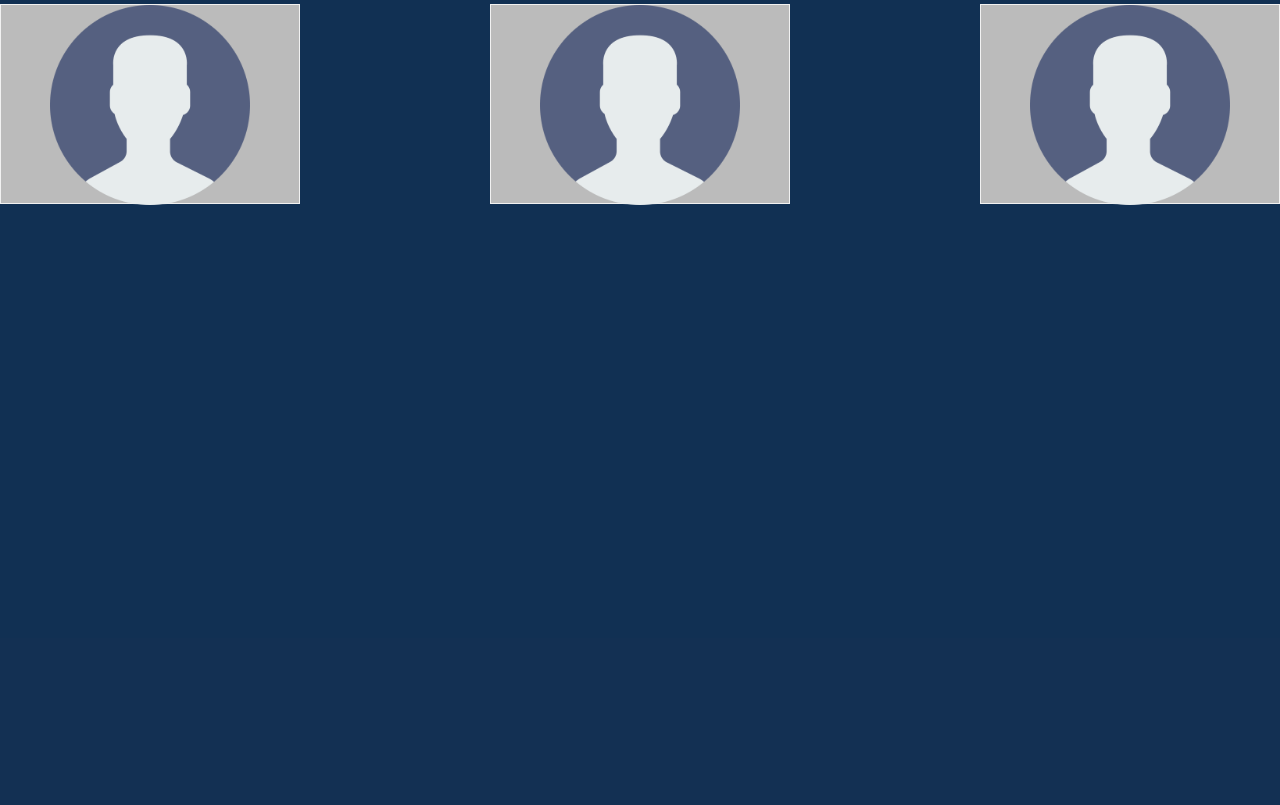
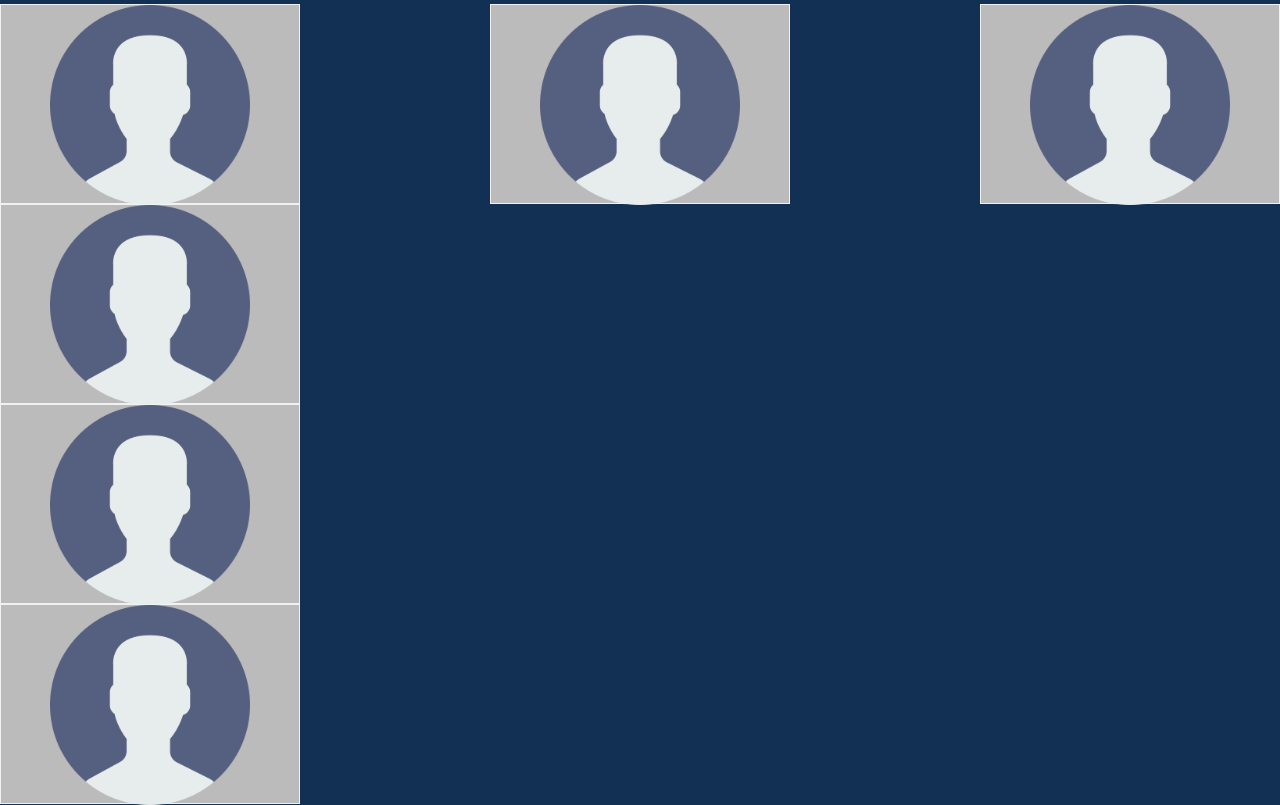
Before and after one commit to CSU-ITCapstone/Group3-CollegeFood, a Flask app: page / in a window 1280 px wide. Shown: the part 162-967 px from the top of the page. Before the commit the page ends 367 px from the top, so only its background shows below. Run offline with Flask 3, Linux system fonts and the light colour scheme; parts of the project's set-up code (start-up, migrations or seed data) failed here and were passed over; some web fonts are replaced.

Commit message:
added more cards

```diff
--- a/templates/index.html
+++ b/templates/index.html
@@ -92,6 +92,48 @@
         </div>
       </div>
 
+      <div class="flip-card" id="myFlipCard4">
+        <div class="flip-card-inner">
+          <div class="flip-card-front">
+            <img src="/templates/user.png" alt="Avatar" style="width:200px;height:200px;">
+          </div>
+          <div class="flip-card-back">
+            <h1>Placeholder</h1>
+            <p>Placeholder</p>
+            <p>placeholder</p>
+          </div>
+        </div>
+      </div>
+    </div>
+
+    <div class="flip-card" id="myFlipCard5">
+      <div class="flip-card-inner">
+        <div class="flip-card-front">
+          <img src="/templates/user.png" alt="Avatar" style="width:200px;height:200px;">
+        </div>
+        <div class="flip-card-back">
+          <h1>Placeholder</h1>
+          <p>Placeholder</p>
+          <p>placeholder</p>
+        </div>
+      </div>
+    </div>
+  </div>
+
+  <div class="flip-card" id="myFlipCard6">
+    <div class="flip-card-inner">
+      <div class="flip-card-front">
+        <img src="/templates/user.png" alt="Avatar" style="width:200px;height:200px;">
+      </div>
+      <div class="flip-card-back">
+        <h1>Placeholder</h1>
+        <p>Placeholder</p>
+        <p>placeholder</p>
+      </div>
+    </div>
+  </div>
+</div>
+
 
 
         <script type = "text/javascript" src="script.js"></script>
--- a/templates/script.js
+++ b/templates/script.js
@@ -1,6 +1,9 @@
 var flipCard = document.getElementById('myFlipCard');
 var flipCard2 = document.getElementById('myFlipCard2');
 var flipCard3 = document.getElementById('myFlipCard3');
+var flipCard4 = document.getElementById('myFlipCard4');
+var flipCard5 = document.getElementById('myFlipCard5');
+var flipCard6 = document.getElementById('myFlipCard6');
 
 flipCard.addEventListener('click', function(){
     flipCard.classList.toggle('flip')
@@ -13,3 +16,15 @@ flipCard2.addEventListener('click', function(){
 flipCard3.addEventListener('click', function(){
     flipCard3.classList.toggle('flip')
 });
+
+flipCard4.addEventListener('click', function(){
+    flipCard4.classList.toggle('flip')
+});
+
+flipCard5.addEventListener('click', function(){
+    flipCard5.classList.toggle('flip')
+});
+
+flipCard6.addEventListener('click', function(){
+    flipCard6.classList.toggle('flip')
+});
```
